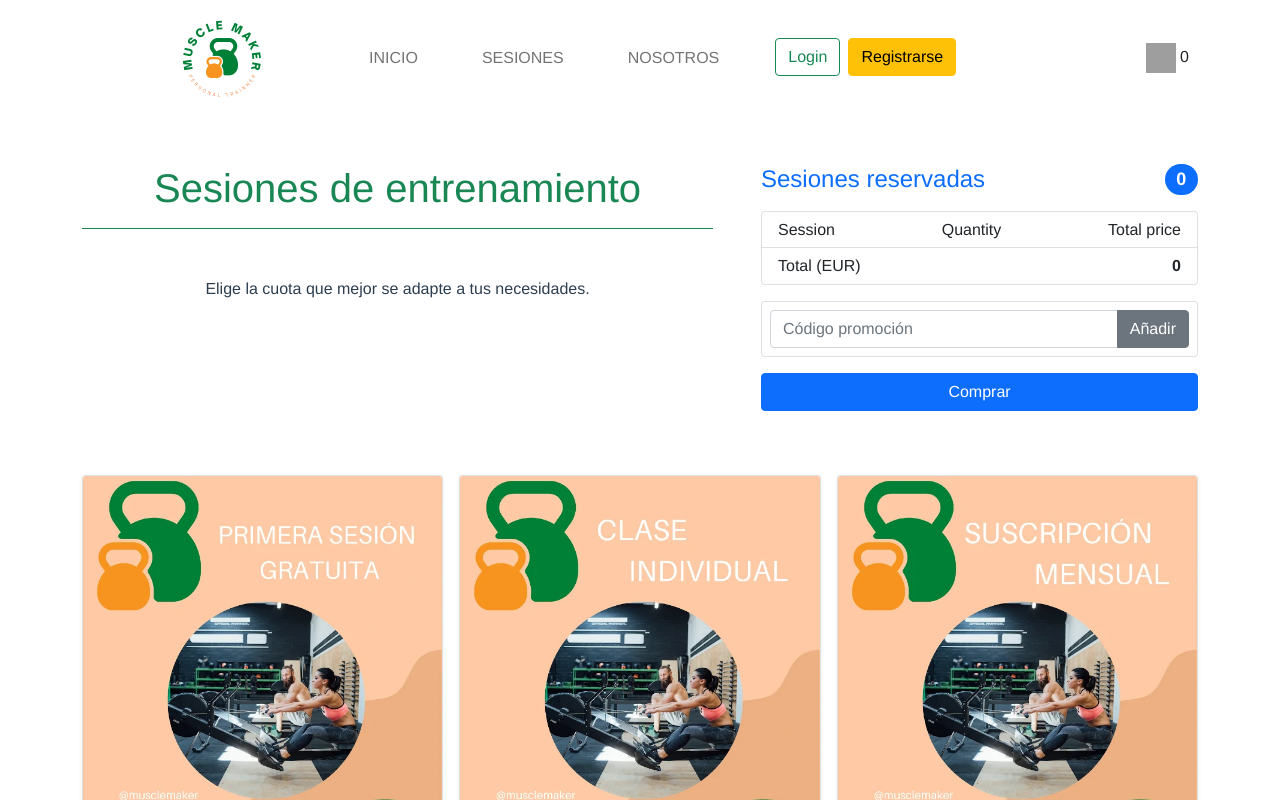
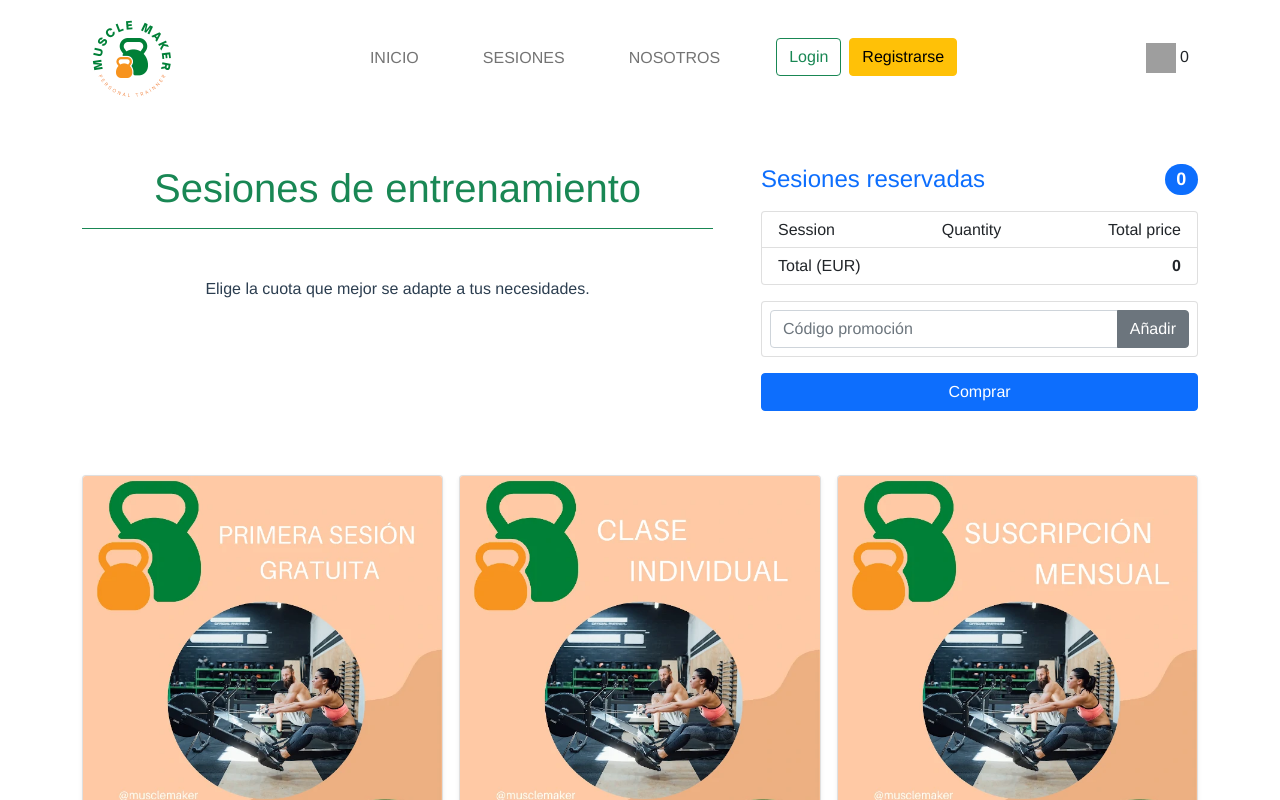
Before and after one commit to victoriapelaez/muscle-maker, a Vue app: page /sessions in a window 1280 px wide. Shown: the top 800 px of the page. Built offline with nearby package versions, Linux system fonts and the light colour scheme; grey boxes are pictures that could not be loaded.

Commit message:
styles: center header navbar links on full screen and set the logo in its right position

```diff
--- a/src/components/Header.vue
+++ b/src/components/Header.vue
@@ -4,7 +4,7 @@
       <div class="container text-center">
         <a
           href="/"
-          class="col-md-3 mb-2 mb-md-0 text-dark text-decoration-none"
+          class="text-dark text-decoration-none"
           aria-label="Go to the home page"
         >
           <img
@@ -14,8 +14,11 @@
             height="100"
           />
         </a>
-        <div class="collapse navbar-collapse" id="navbarTogglerDemo2">
-          <ul class="navbar-nav me-auto mb-2 mb-xl-0">
+        <div
+          class="collapse navbar-collapse justify-content-center"
+          id="navbarTogglerDemo2"
+        >
+          <ul class="navbar-nav mb-2 mb-xl-0">
             <li class="nav-item pe-xl-5">
               <router-link
                 class="nav-link px-2 link-dark text-uppercase fs-6"
```
